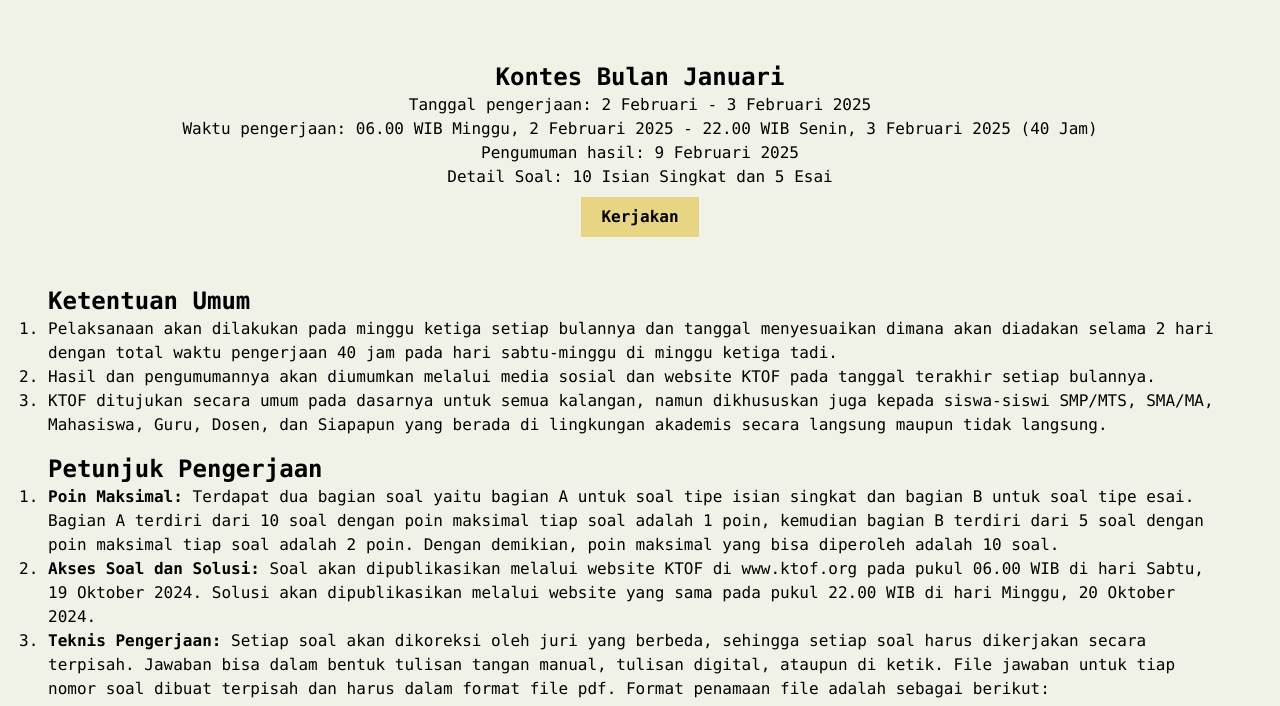
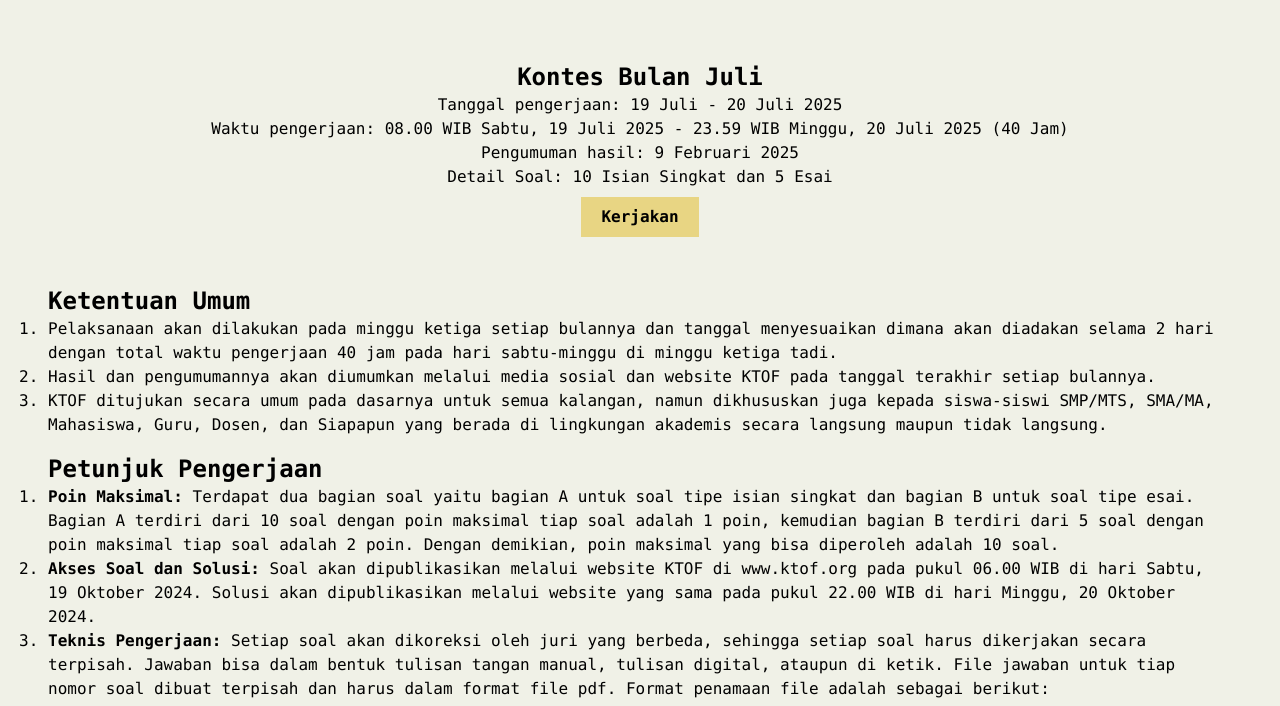
Before and after one commit to clarsbyte/KTOF, a website: page src/index.html in a window 1280 px wide. Shown: the part 67-773 px from the top of the page. Drawn offline with Linux system fonts and the light colour scheme.

Commit message:
Update index.html

```diff
--- a/src/index.html
+++ b/src/index.html
@@ -23,9 +23,9 @@
     </nav>
 
     <div class="m-auto my-10 flex flex-col">
-        <h1 class="text-center font-bold text-2xl">Kontes Bulan Januari</h1>
-        <h3 class="text-center">Tanggal pengerjaan: 2 Februari - 3 Februari 2025</h3>
-        <h3 class="text-center">Waktu pengerjaan: 06.00 WIB Minggu, 2 Februari 2025 - 22.00 WIB Senin, 3 Februari 2025 (40 Jam)
+        <h1 class="text-center font-bold text-2xl">Kontes Bulan Juli</h1>
+        <h3 class="text-center">Tanggal pengerjaan: 19 Juli - 20 Juli 2025</h3>
+        <h3 class="text-center">Waktu pengerjaan: 08.00 WIB Sabtu, 19 Juli 2025 - 23.59 WIB Minggu, 20 Juli 2025 (40 Jam)
         </h3>
         <h3 class="text-center">Pengumuman hasil: 9 Februari 2025</h3>
         <h3 class="text-center">Detail Soal: 10 Isian Singkat dan 5 Esai</h3>
```
